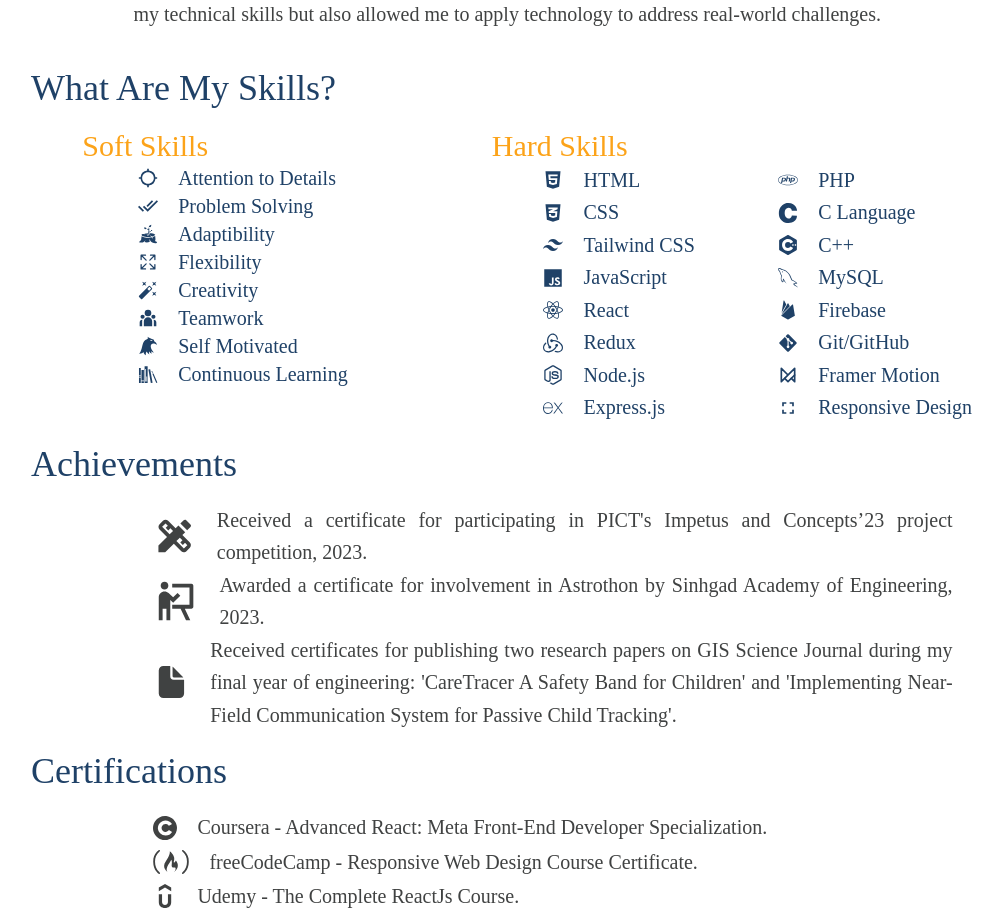
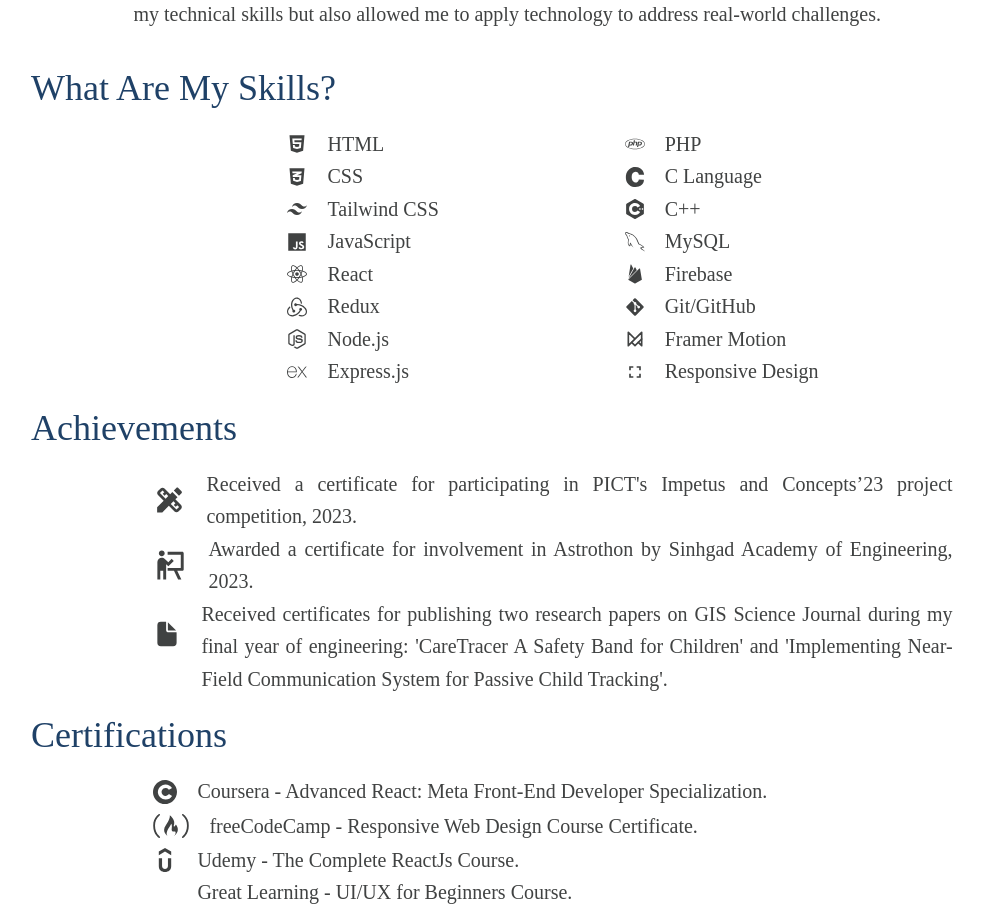
Before and after one commit to vikasipar/portfolio, a React (Vite) app: page /about in a window 1280 px wide. Shown: the part 1768-2681 px from the top of the page, without its empty margins (161-1163 px from the left). Built offline with nearby package versions, Linux system fonts and the light colour scheme; some icons are missing.

Commit message:
Minor bug fixes

```diff
--- a/src/components/About.jsx
+++ b/src/components/About.jsx
@@ -110,35 +110,10 @@
         viewport={{once:true}}
         className='text-3xl lg:text-4xl text-[#1f4167] my-5'>What Are My Skills?</motion.h3>
         <div className='flex flex-col-reverse lg:flex-row'>
-          <div className='w-[90%] lg:w-[30%] mx-auto '>
-            <motion.span
-            initial={{y:50, opacity:0}}
-            whileInView={{y:0, opacity:1}}
-            transition={{duration:1.5, delay:0.3}}
-            className='text-xl lg:text-3xl text-[#fca319]'>Soft Skills</motion.span>
-            <motion.ul
-            initial={{y:100, opacity:0}}
-            whileInView={{y:0, opacity:1}}
-            transition={{duration:1.5, delay:0.3}}
-            className='text-lg lg:text-xl ml-9 text-[#1f4167] leading-relaxed'>
-              <li className='flex items-center'><MdOutlineLocationSearching className='mx-5'/>Attention to Details</li>
-              <li className='flex items-center'><IoMdDoneAll className='mx-5'/>Problem Solving</li>
-              <li className='flex items-center'><GiStumpRegrowth className='mx-5'/>Adaptibility</li>
-              <li className='flex items-center'><IoExpand className='mx-5'/>Flexibility</li>
-              <li className='flex items-center'><MdAutoFixHigh className='mx-5'/>Creativity</li>
-              <li className='flex items-center'><RiTeamFill className='mx-5'/>Teamwork</li>
-              <li className='flex items-center'><GiEagleHead className='mx-5'/>Self Motivated</li>
-              <li className='flex items-center'><GiBookshelf className='mx-5'/>Continuous Learning</li>
-            </motion.ul>
-          </div>
 
-          <div className='w-[90%] lg:w-[50%] mx-auto text-lg lg:text-xl'>
-            <motion.span
-            initial={{y:50, opacity:0}}
-            whileInView={{y:0, opacity:1}}
-            transition={{duration:1.5, delay:0.3}}
-            className='text-xl lg:text-3xl text-[#fca319]'>Hard Skills</motion.span>
-            <div className='flex justify-around text-[#1f4167]'>
+          <div className='w-[90%] lg:w-[70%] mx-auto text-lg lg:text-xl'>
+
+            <div className='flex justify-around text-[#404242]'>
                 <motion.ul
                 initial={{y:100, opacity:0}}
                 whileInView={{y:0, opacity:1}}
@@ -184,9 +159,9 @@
         whileInView={{y:0, opacity:1}}
         transition={{duration:1.5, delay:0.3}}
         className='text-base lg:text-xl text-[#404242] lg:leading-relaxed text-justify w-[90%] lg:w-[80%] mx-auto'>
-          <li className='flex items-center my-3 lg:my-auto'><MdDesignServices className='text-5xl mx-5'/>Received a certificate for participating in PICT's Impetus and Concepts’23 project competition, 2023.</li>
-          <li className='flex items-center my-3 lg:my-auto'><RiPresentationFill className='text-5xl mx-5'/>Awarded a certificate for involvement in Astrothon by Sinhgad Academy of Engineering, 2023.</li>
-          <li className='flex items-start'><IoDocument className='text-8xl mx-5'/>Received certificates for publishing two research papers on GIS Science Journal during my final year of engineering: 'CareTracer A Safety Band for Children' and 'Implementing Near-Field Communication System for Passive Child Tracking'.</li>
+          <li className='flex items-center my-3 lg:my-auto'><MdDesignServices className='text-4xl mx-5'/>Received a certificate for participating in PICT's Impetus and Concepts’23 project competition, 2023.</li>
+          <li className='flex items-center my-3 lg:my-auto'><RiPresentationFill className='text-4xl mx-5'/>Awarded a certificate for involvement in Astrothon by Sinhgad Academy of Engineering, 2023.</li>
+          <li className='flex items-start'><IoDocument className='text-7xl mx-5'/>Received certificates for publishing two research papers on GIS Science Journal during my final year of engineering: 'CareTracer A Safety Band for Children' and 'Implementing Near-Field Communication System for Passive Child Tracking'.</li>
         </motion.ul>
 
         <motion.h3
--- a/src/components/Footer.jsx
+++ b/src/components/Footer.jsx
@@ -10,7 +10,7 @@
     whileInView={{opacity:1, y:0}}
     transition={{duration:0.7, delay:0.2}}
     className='w-full h-52 mt-16 flex flex-col-reverse md:flex-row justify-around items-center overflow-hidden bg-[#797c80]'>
-        <motion.span className='text-[#fcb419] md:text-[#fffefe]/70 text-sm md:text-xl pl-32 flex items-center' whileHover={{scale: 1.1}} transition={{repeat: 2, repeatType: "reverse",duration:0.9}}><FaHeart className='mx-2 text-[#fcb419]' /> Designed & Developed by Vikas Ipar.</motion.span>
+        <motion.span className='text-[#fcb419] md:text-[#fffefe]/70 text-xs md:text-xl pl-32 flex items-center' whileHover={{scale: 1.1}} transition={{repeat: 2, repeatType: "reverse",duration:0.9}}><FaHeart className='mx-2 text-[#fcb419]' /> Designed & Developed by Vikas Ipar.</motion.span>
         <div className='flex space-x-20 md:space-x-28'>
             <div className='text-base md:text-xl font-bold text-[#fffefe]/60'>
                 <h5 className='uppercase mb-2 md:mb-4'>Navigate</h5>
--- a/src/components/Projects.jsx
+++ b/src/components/Projects.jsx
@@ -12,7 +12,7 @@
       live: "https://ezmartshop.vercel.app/",
       github: "https://github.com/vikasipar/ecommerce-app",
       stack: ['React.js', 'Redux', 'Tailwind', 'Firebase', 'FakeStoreAPI'],
-      desc: "I crafted dynamic React.js components styled with Tailwind CSS, enabling intuitive product listing and filtering via FakeStoreAPI. Utilizing Redux Toolkit, I efficiently managed state for seamless cart operations. Firebase integration ensures secure user authentication with email and password login.",
+      desc: "It imulates a real-world shopping experience with dynamic components for intuitive product listing and filtering 🛒. Ensured seamless cart operations, secure user authentication, and added toast notifications for improved user experience.",
       img: "/static/ezmart-mockup.png",
     },
     {
@@ -21,7 +21,7 @@
       live: "https://betayoutube.vercel.app/",
       github: "https://github.com/vikasipar/youtube-clone",
       stack: ['React.js', 'Tailwind', 'YouTube Data API'],
-      desc: "I led frontend development and API integration using React.js, Tailwind CSS, and YouTube Data. Created a video player for seamless YouTube video streaming. Designed a user-friendly search bar. Ensured responsiveness for diverse screen sizes.",
+      desc: "I led frontend development and API integration, ensuring smooth YouTube video streaming 🎬, intuitive content discovery with a user-friendly search bar, and consistent experience across various screen sizes.",
       img: "/static/youtube-clone-mockup.jpeg",
     },
     {
@@ -30,7 +30,7 @@
       live: "https://about:blank",
       github: "https://github.com/vikasipar/chat-app",
       stack: ['Node.js', 'React.js', 'Tailwind', 'Socket.io'],
-      desc: " Leveraging React.js, I delivered a dynamic frontend experience, incorporating the react-scroll-to-bottom library and Tailwind CSS for responsive user interfaces. Additionally, I implemented Socket.io to facilitate swift and real-time interactions. On the backend, I developed a robust system using Node.js and Express.js to handle seamless communication between users.",
+      desc: "Crafted a dynamic frontend with responsive interfaces using React.js. Facilitated swift and real-time interactions 💬with Socket.io. Developed a robust backend system to ensure seamless communication between users.",
       img: "/static/chatapp-mockup.png",
     },
 
@@ -40,7 +40,7 @@
       live: "https://mysuperheros.vercel.app/",
       github: "https://github.com/vikasipar/superhero-app",
       stack: ['React.js', 'Tailwind', 'Superhero API'],
-      desc: "I developed the Superhero App, a dynamic web application using React.js and Tailwind CSS. Leveraging the Superhero API, I implemented features that allow users to explore details about their favorite superheroes. The project showcases my skills in frontend development, user interface design, and API integration.",
+      desc: "Dive into the world of superheroes🦸! Developed a dynamic web application that showcases my skills in frontend development and API integration. Leveraging React and Tailwind CSS, along with the Superhero API, users can explore details about their favorite superheroes with ease.",
       img: "/static/superhero-mockup.jpeg",
     },
   ];
```
